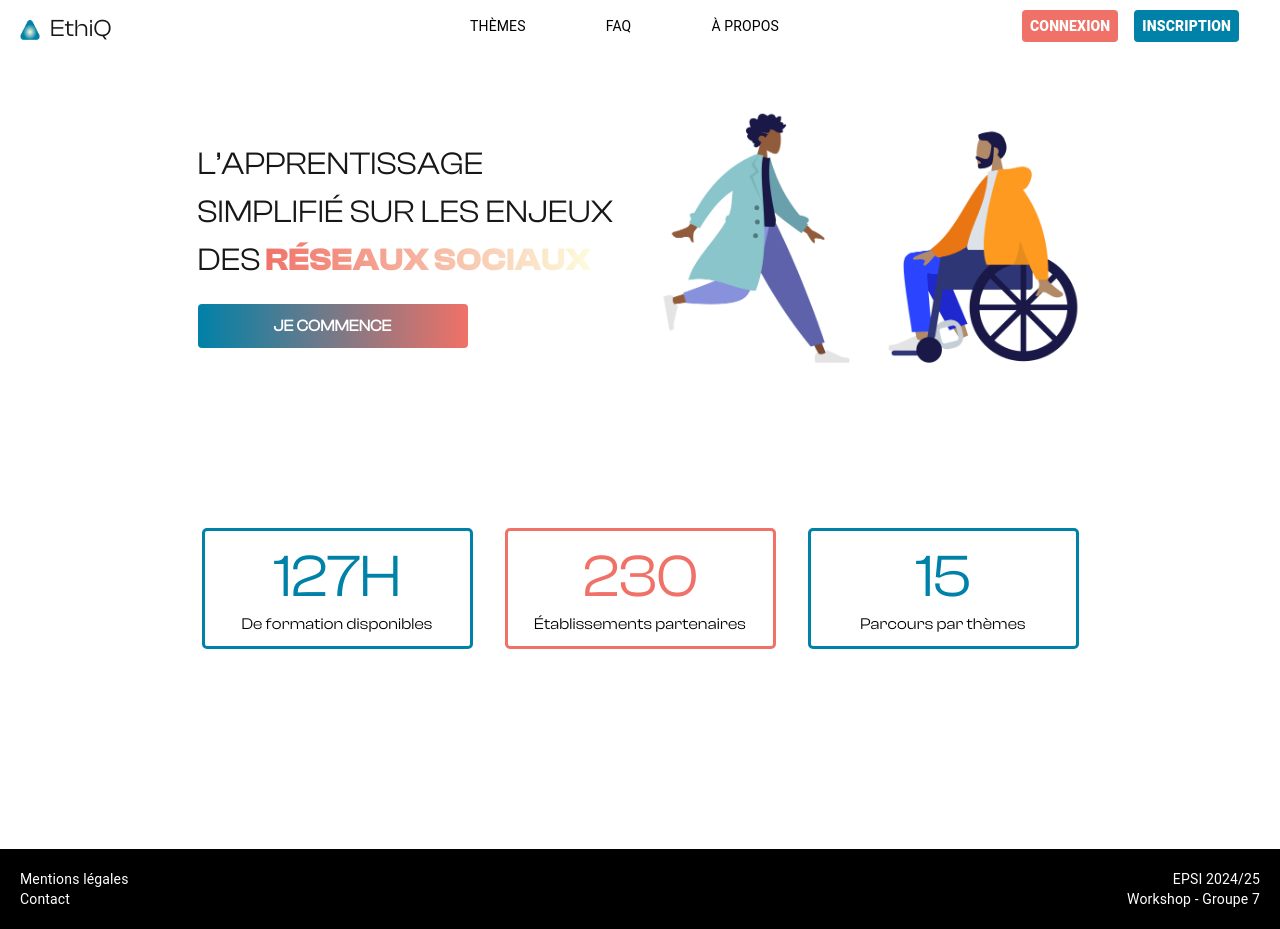
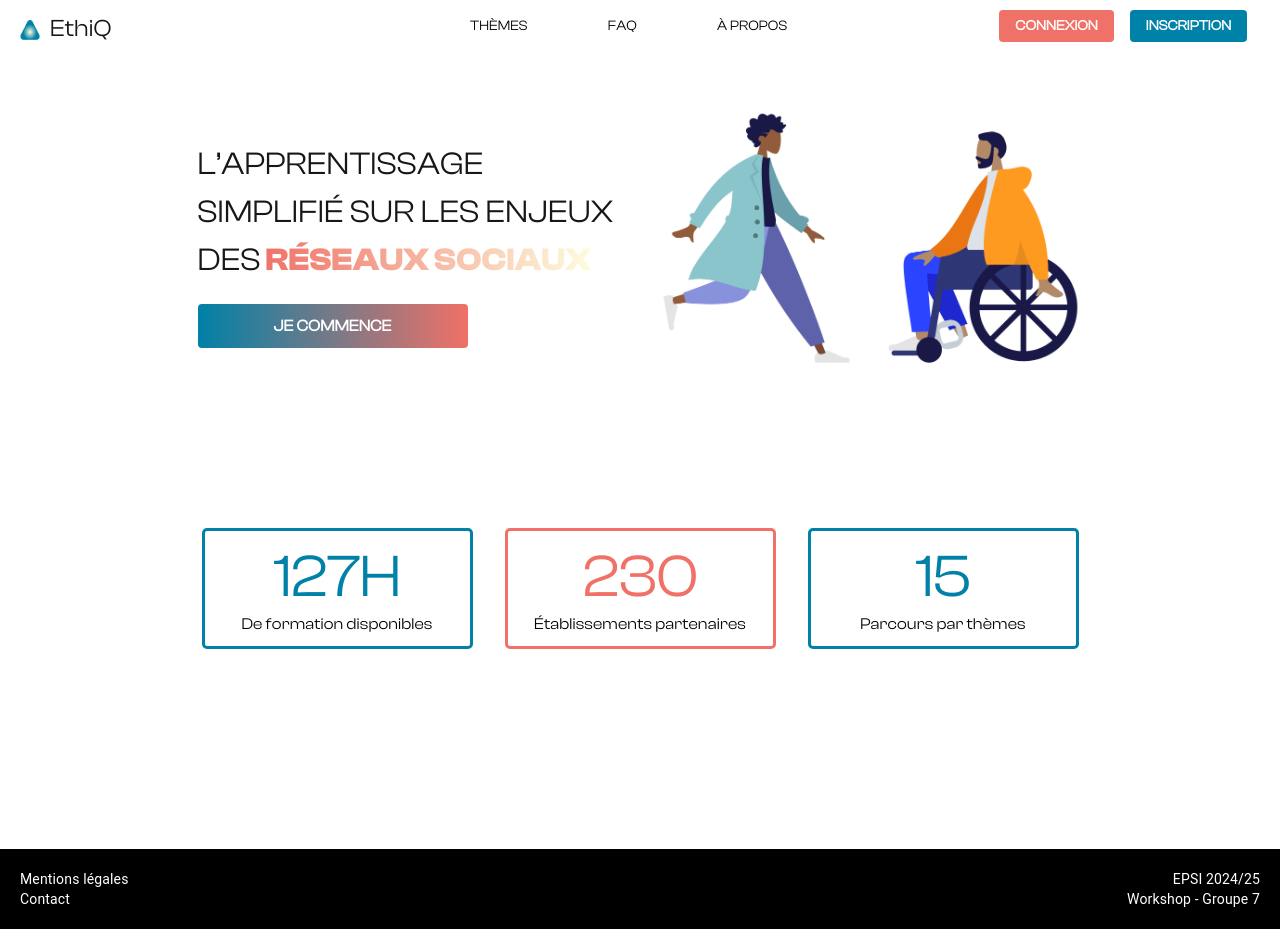
Before and after one commit to Entwhane/WORKSHOP-EPSI-24-25, a Next.js app: page / in a window 1280 px wide. Built offline with nearby package versions, Linux system fonts and the light colour scheme.

Commit message:
style: fixing styles according to figma

```diff
--- a/components/Navbar/Navbar.js
+++ b/components/Navbar/Navbar.js
@@ -72,7 +72,7 @@ function NavBar() {
                 onClick={handleCloseNavMenu}
                 sx={{ color: 'white', display: 'block', paddingLeft: 5, paddingRight: 5 }}
               >
-                <Typography variant="body2" color="black">
+                <Typography variant="body2" color="black" fontFamily="ClashDisplay-Regular">
                   {page}
                 </Typography>
               </Button>
@@ -81,13 +81,13 @@ function NavBar() {
         </Grid>
         <Grid size={4}>
           <Grid container flexDirection="row" justifyContent="flex-end" spacing={2}>
-            <Button color='#F07167' sx={{ backgroundColor: "#F07167", borderRadius: 1 }}>
-              <Typography variant="body2" color="white" fontWeight="900">
+            <Button color='#F07167' sx={{ backgroundColor: "#F07167", borderRadius: 1, paddingLeft: 2, paddingRight: 2 }}>
+              <Typography variant="body2" color="white" fontWeight="900" fontFamily="ClashDisplay-Regular">
                 connexion
               </Typography>
             </Button>
-            <Button color='#0081A7' sx={{ backgroundColor: "#0081A7", borderRadius: 1 }}>
-              <Typography variant="body2" color="white" fontWeight="900">
+            <Button color='#0081A7' sx={{ backgroundColor: "#0081A7", borderRadius: 1, paddingLeft: 2, paddingRight: 2}}>
+              <Typography variant="body2" color="white" fontWeight="900" fontFamily="ClashDisplay-Regular">
                 inscription
               </Typography>
             </Button>
```
